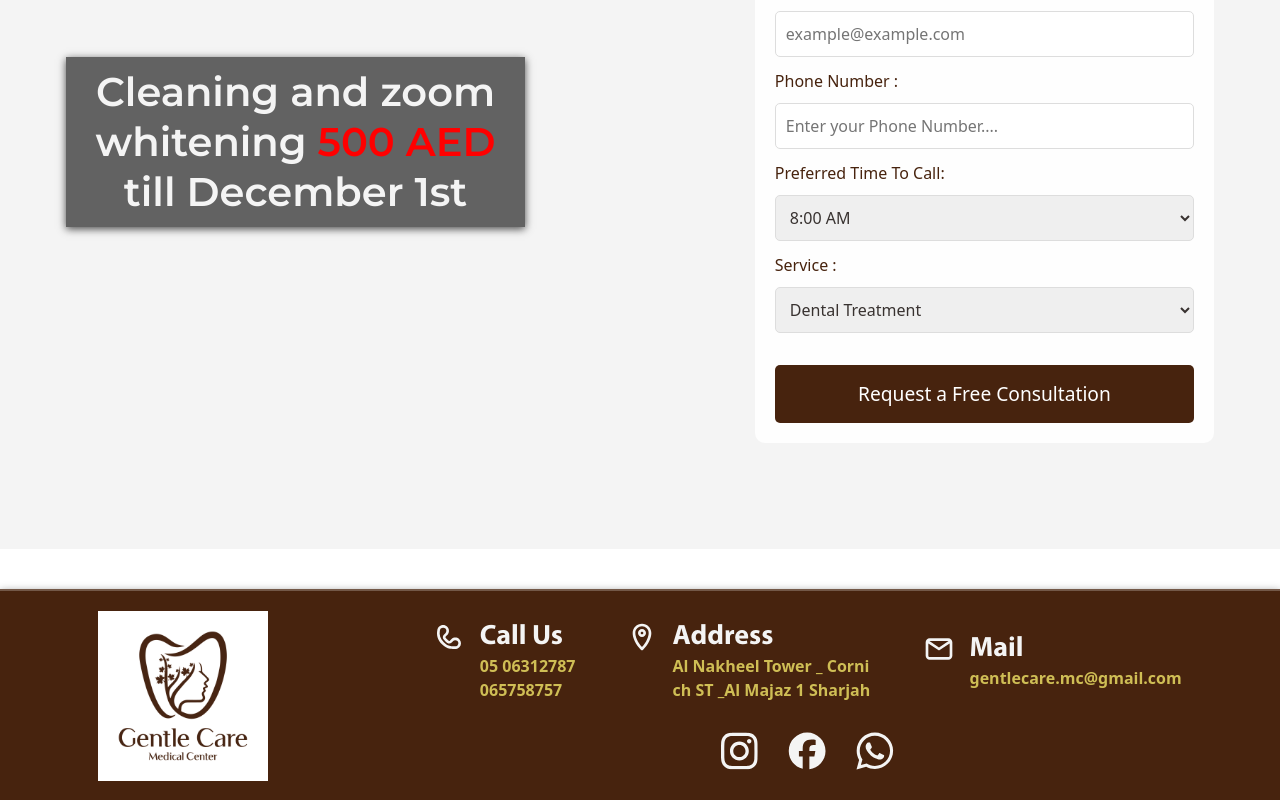
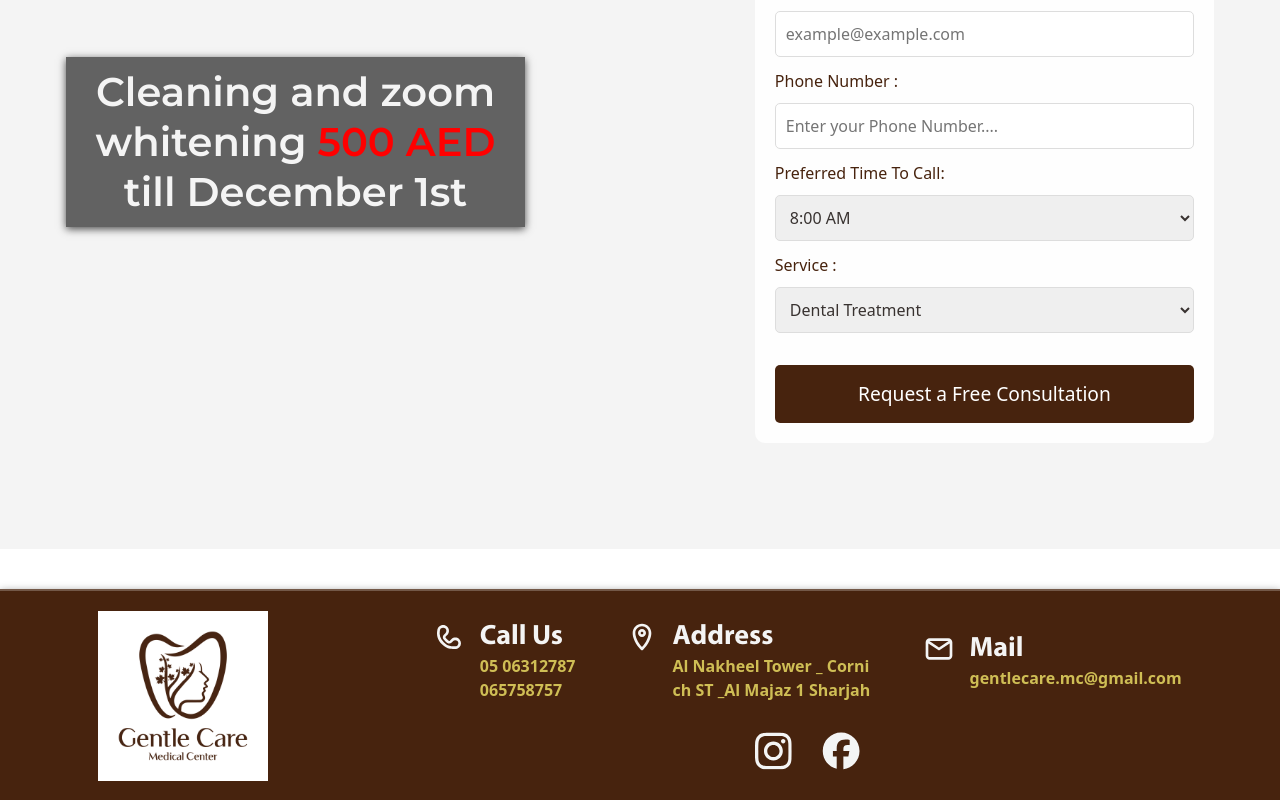
Before and after one commit to nevengh/GentleCare, a React (Vite) app: page / in a window 1280 px wide. Shown: the part 3127-3927 px from the top of the page. Built offline with nearby package versions, Linux system fonts and the light colour scheme.

Commit message:
remove whatsapp

```diff
--- a/src/components/Footer/Footer.tsx
+++ b/src/components/Footer/Footer.tsx
@@ -140,7 +140,7 @@ const Footer = () => {
             </svg>
           </a>
           {/* WhatsApp */}
-          <a href="https://wa.me/971543552222">
+          {/* <a href="">
             <svg
               width="38"
               height="38"
@@ -153,7 +153,7 @@ const Footer = () => {
                 fill="#ffffff"
               />
             </svg>
-          </a>
+          </a> */}
         </div>
       </div>
     </div>
```
